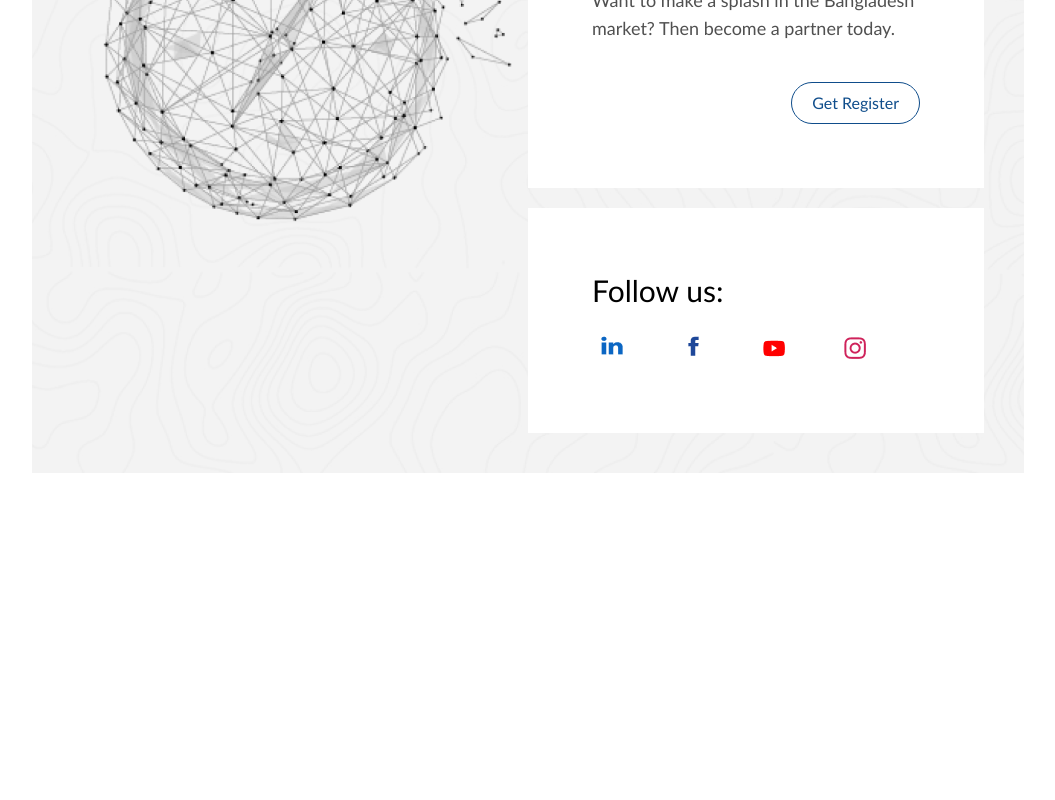
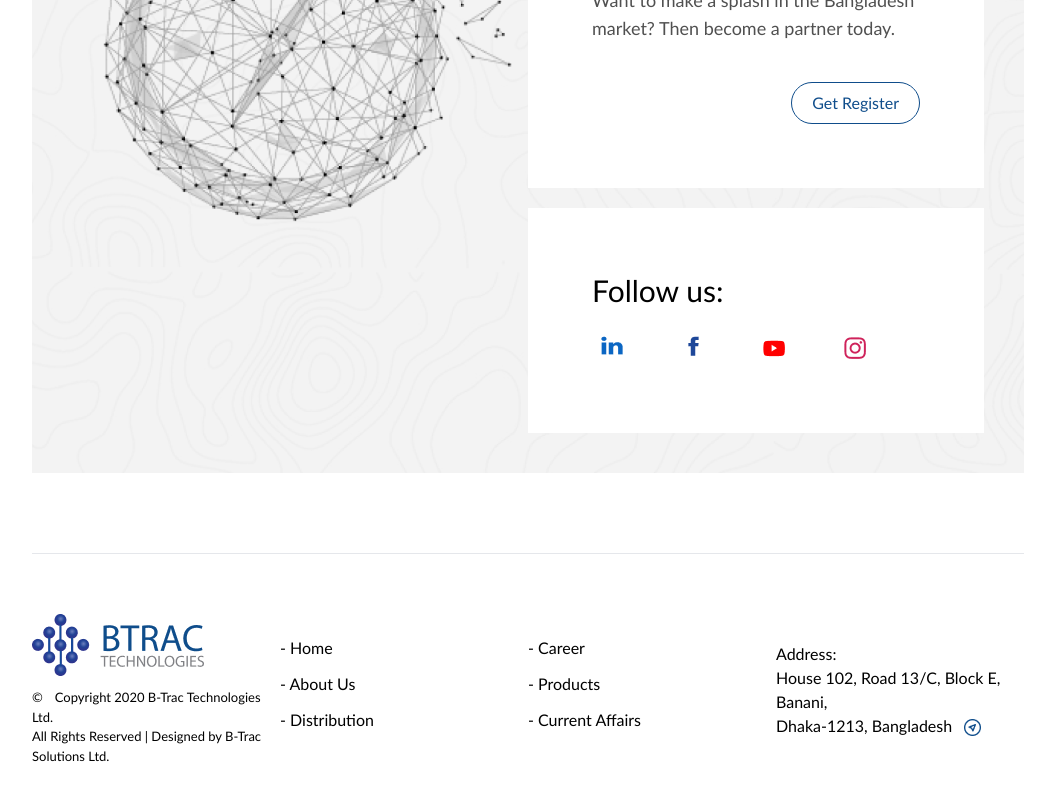
Before and after one commit to shovontanvir/agency-templpate-react, a React (Create React App) app: page / in a window 1280 px wide. Shown: the part 2054-2854 px from the top of the page, without its empty margins (112-1167 px from the left). Before the commit the page ends 2567 px from the top, so only its background shows below. Built offline with nearby package versions, Linux system fonts and the light colour scheme; data requests are answered from the project's data file.

Commit message:
footer done

```diff
--- a/src/App.js
+++ b/src/App.js
@@ -1,6 +1,7 @@
 import { QueryClientProvider, QueryClient } from 'react-query';
 import { ReactQueryDevtools } from 'react-query/devtools';
 import { BrowserRouter as Router, Route, Routes} from "react-router-dom";
+import Footer from './Components/Footer';
 import Navbar from './Components/Navbar';
 import { menuItems } from './Router/paths';
 
@@ -27,6 +28,7 @@ function App() {
                   ))
                 }
           </Routes>
+          <Footer />
         </Router>
       <ReactQueryDevtools initialIsOpen={false} position='bottom-right' />
     </QueryClientProvider>
--- /dev/null
+++ b/src/Components/Footer.jsx
@@ -0,0 +1,63 @@
+import React from "react";
+import Skeleton from "./Skeleton/Skeleton";
+import logo from "../images/logo-btractech.png";
+import { menuItems } from "../Router/paths";
+import marker from "../images/map-marker.png";
+
+const Footer = () => {
+  const menu1 = [];
+  const menu2 = [];
+  const length = menuItems.length;
+  console.log(length);
+
+  menuItems.forEach((item, index) => {
+    index + 1 <= menuItems.length / 2
+      ? menu1.push(item.name)
+      : menu2.push(item.name);
+  });
+
+  console.log("menu1:", menu1, "menu2:", menu2);
+  return (
+    <section className="py-10">
+      <Skeleton>
+        <div className="w-full flex items-center flex-col md:flex-row flex-wrap border-t py-10">
+          <div className="md:basis-1/4 w-full my-5">
+            <img src={logo} alt="btrac tech logo" />
+            <p className="mt-3 text-[13px]">
+              <span className="mr-3">&#169;</span>
+              Copyright 2020 B-Trac Technologies Ltd.
+              <br />
+              All Rights Reserved | Designed by B-Trac Solutions Ltd.
+            </p>
+          </div>
+          <div className="md:basis-1/4 w-full my-5">
+            <ul>
+              {menu1.map((item) => (
+                <li className="text-black mb-3">- {item}</li>
+              ))}
+            </ul>
+          </div>
+          <div className="md:basis-1/4 w-full my-5">
+            <ul>
+              {menu2.map((item) => (
+                <li className="text-black mb-3">- {item}</li>
+              ))}
+            </ul>
+          </div>
+          <div className="md:basis-1/4 w-full my-5">
+            <p>
+              Address: <br />
+              House 102, Road 13/C, Block E, Banani, <br />
+              Dhaka-1213, Bangladesh
+              <span className="inline-block ml-3 -mb-1">
+                <img src={marker} alt="btrac technologies" />
+              </span>
+            </p>
+          </div>
+        </div>
+      </Skeleton>
+    </section>
+  );
+};
+
+export default Footer;
--- a/src/Components/Menu.jsx
+++ b/src/Components/Menu.jsx
@@ -41,14 +41,14 @@ const Menu = (props) => {
     <>
       <div className="h-screen w-screen fixed inset-0 bg-[#C4C4C4] opacity-70 z-[80]"></div>
       <div
-        className={`h-screen w-[25vw] bg-brand fixed top-0 bottom-0 right-0 z-[100] transition duration-1000 ease-in-out ${
+        className={`h-screen w-screen md:w-[50vw] lg:w-[25vw] bg-brand fixed top-0 bottom-0 right-0 z-[100] transition duration-1000 ease-in-out ${
           props.isOn ? "block" : "hidden"
         }`}
       >
         <div className="h-full relative">
           <FontAwesomeIcon
             icon={faTimes}
-            className="absolute top-[5%] -left-16 text-black text-3xl pl-3 hover:text-brand hover:scale-150 hover:rotate-[360deg] transition ease-in-out duration-1000 cursor-pointer"
+            className="absolute top-[5%] right-[5%] md:-left-16 text-black text-3xl pl-3 hover:text-brand hover:scale-150 hover:rotate-[360deg] transition ease-in-out duration-1000 cursor-pointer"
             onClick={props.onClick}
           />
           <div className="h-full flex flex-col justify-between py- px-8 sm:px-20 pt-8 sm:pt-16 md:pt-24 pb-8 md:pb-10">
--- a/src/Components/Navbar.jsx
+++ b/src/Components/Navbar.jsx
@@ -1,6 +1,7 @@
 import React from "react";
 import { useState } from "react";
 import logo from "../images/logo-btractech.png";
+import logoSmall from "../images/logo-btractech-small.png";
 import iconContact from "../images/icon-contact.png";
 import login from "../images/icon-login.png";
 import Skeleton from "./Skeleton/Skeleton";
@@ -37,14 +38,23 @@ const Navbar = () => {
       <nav className="py-5 fixed z-50 w-screen">
         <Skeleton className="justify-between items-center w-full">
           <div>
-            <img src={logo} alt="btrac technologies" />
+            <img
+              src={logo}
+              alt="btrac technologies"
+              className="hidden md:block"
+            />
+            <img
+              src={logoSmall}
+              alt="btrac technologies"
+              className="block md:hidden"
+            />
           </div>
           <div className="flex items-center">
-            <h1 className="flex mr-8">
+            <h1 className="hidden md:flex mr-8">
               <img src={iconContact} alt="contact us" />{" "}
               <span className="ml-3">Contact Us</span>
             </h1>
-            <h1 className="flex mr-8">
+            <h1 className="hidden md:flex mr-8">
               <img src={login} alt="partner login" />{" "}
               <span className="ml-3">Partner Login</span>
             </h1>
--- a/src/index.css
+++ b/src/index.css
@@ -497,6 +497,12 @@ video {
 .left-0 {
   left: 0px;
 }
+.left-5 {
+  left: 1.25rem;
+}
+.right-\[5\%\] {
+  right: 5%;
+}
 .z-\[80\] {
   z-index: 80;
 }
@@ -541,6 +547,10 @@ video {
 .my-10 {
   margin-top: 2.5rem;
   margin-bottom: 2.5rem;
+}
+.my-5 {
+  margin-top: 1.25rem;
+  margin-bottom: 1.25rem;
 }
 .mb-5 {
   margin-bottom: 1.25rem;
@@ -590,8 +600,20 @@ video {
 .mb-6 {
   margin-bottom: 1.5rem;
 }
+.mt-4 {
+  margin-top: 1rem;
+}
+.ml-5 {
+  margin-left: 1.25rem;
+}
+.-mb-1 {
+  margin-bottom: -0.25rem;
+}
 .block {
   display: block;
+}
+.inline-block {
+  display: inline-block;
 }
 .flex {
   display: flex;
@@ -647,6 +669,9 @@ video {
 .basis-1\/3 {
   flex-basis: 33.333333%;
 }
+.basis-1\/4 {
+  flex-basis: 25%;
+}
 .cursor-pointer {
   cursor: pointer;
 }
@@ -685,6 +710,9 @@ video {
 }
 .border-b {
   border-bottom-width: 1px;
+}
+.border-t {
+  border-top-width: 1px;
 }
 .border-\[D9D9D9\] {
   border-color: D9D9D9;
@@ -885,6 +913,9 @@ video {
 .text-4xl {
   font-size: 2.25rem;
   line-height: 2.5rem;
+}
+.text-\[13px\] {
+  font-size: 13px;
 }
 .font-light {
   font-weight: 300;
@@ -1091,6 +1122,10 @@ body {
 
 @media (min-width: 768px) {
 
+  .md\:-left-16 {
+    left: -4rem;
+  }
+
   .md\:m-16 {
     margin: 4rem;
   }
@@ -1108,6 +1143,11 @@ body {
   .md\:my-0 {
     margin-top: 0px;
     margin-bottom: 0px;
+  }
+
+  .md\:my-3 {
+    margin-top: 0.75rem;
+    margin-bottom: 0.75rem;
   }
 
   .md\:mt-0 {
@@ -1134,6 +1174,18 @@ body {
     margin-right: 2.5rem;
   }
 
+  .md\:block {
+    display: block;
+  }
+
+  .md\:flex {
+    display: flex;
+  }
+
+  .md\:hidden {
+    display: none;
+  }
+
   .md\:\!h-\[175px\] {
     height: 175px !important;
   }
@@ -1146,6 +1198,10 @@ body {
     width: 66.666667%;
   }
 
+  .md\:w-\[50vw\] {
+    width: 50vw;
+  }
+
   .md\:basis-1\/3 {
     flex-basis: 33.333333%;
   }
@@ -1156,6 +1212,10 @@ body {
 
   .md\:basis-1\/2 {
     flex-basis: 50%;
+  }
+
+  .md\:basis-1\/4 {
+    flex-basis: 25%;
   }
 
   .md\:flex-row {
@@ -1280,6 +1340,10 @@ body {
     margin-bottom: 13rem;
   }
 
+  .lg\:w-\[25vw\] {
+    width: 25vw;
+  }
+
   .lg\:basis-1\/2 {
     flex-basis: 50%;
   }
```
Also changed, not shown: src/images/logo-btractech-small.png (added), src/images/map-marker.png (added).
